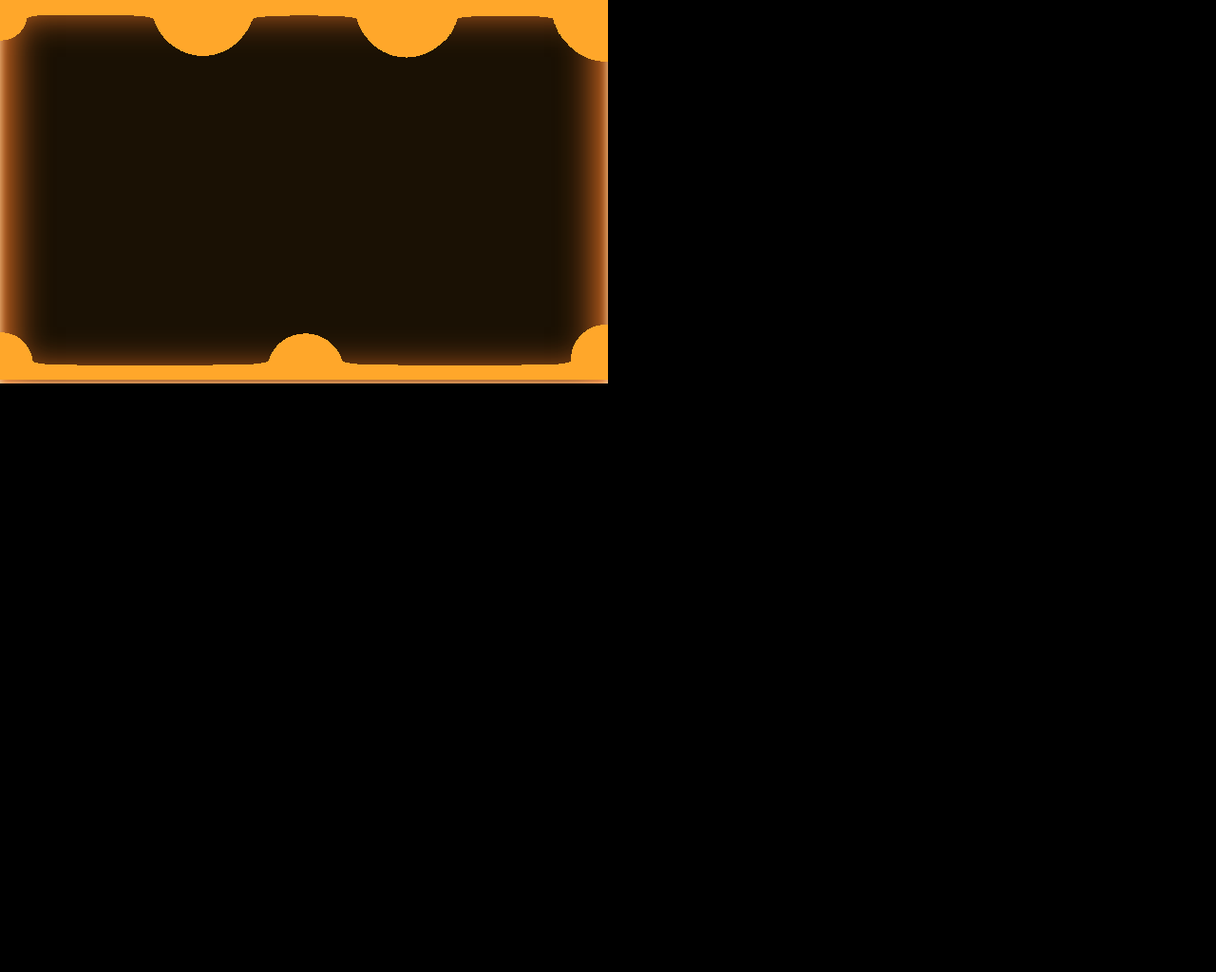
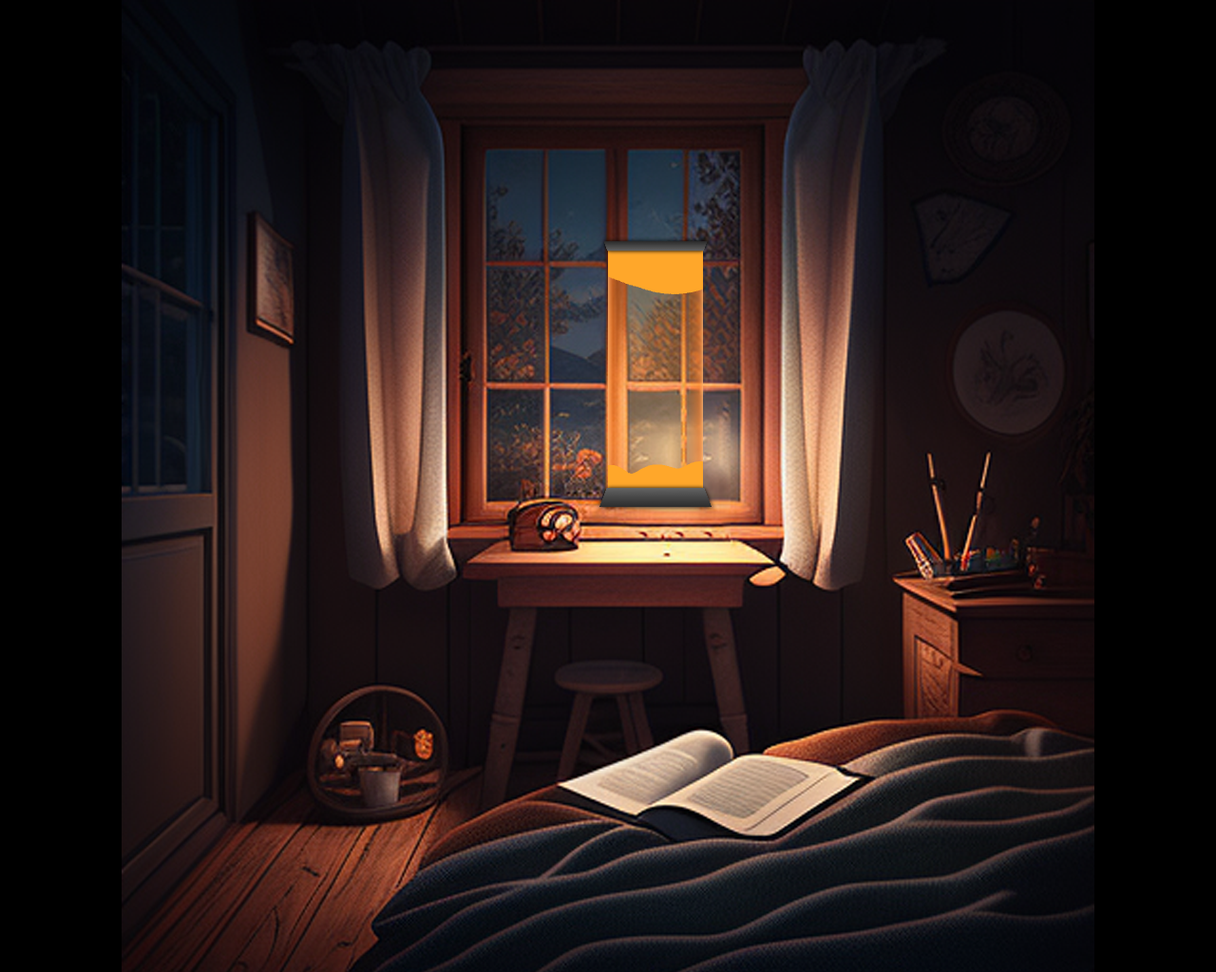
Before and after one commit to Woutervdvelde/LavaLamp, a plain HTML site: page index.html in a window 1280 px wide. Shown: the whole page at 95% size. Before the commit the page ends 800 px from the top, so only its background shows below. Drawn offline with Linux system fonts and the light colour scheme; animation ran at ten frames a second.

Commit message:
placed lavalamp in room

```diff
--- a/app.js
+++ b/app.js
@@ -3,22 +3,22 @@ const canvas = document.getElementById('canvas');
 const ctx = canvas.getContext('2d', { willReadFrequently: true });
 
 // Canvas sizing
-const resize = () => {
-    canvas.width = window.innerWidth / 2;
-    canvas.height = window.innerHeight / 2;
+const resize = (width, height) => {
+    canvas.width = width ?? window.innerWidth / 2;
+    canvas.height = height ?? window.innerHeight / 2;
 }
 
-window.onresize = resize
-resize();
+// window.onresize = resize
+resize(200, 500);
 
 
 // Defaults
-const THRESHOLD = 240;
-const LAVA_COLOR = '#ffa72a';
-const LAVA_COLOR_RGB = { r: 255, g: 167, b: 42 };
-const LAVA_RADIUS_MIN = 75;
-const LAVA_RAIDUS_MAX = 200;
-const LAVA_SPEED = 0.5;
+let THRESHOLD = 240;
+let LAVA_COLOR = '#ffa72a';
+let LAVA_COLOR_RGB = { r: 255, g: 167, b: 42 };
+let LAVA_RADIUS_MIN = 75;
+let LAVA_RAIDUS_MAX = 200;
+let LAVA_SPEED = 0.4;
 
 //random number between min and max
 const random = (min = LAVA_RADIUS_MIN, max = LAVA_RAIDUS_MAX) => Math.random() * (max - min) + min;
--- a/index.html
+++ b/index.html
@@ -8,8 +8,13 @@
     <title>LavaLamp</title>
 </head>
 <body>
-    <div class="lavalamp">
-        <canvas id="canvas"></canvas>
+    <div class="room">
+        <img src="assets/bedroom_2.png" alt="room">
+        <div class="lavalamp">
+            <div class="top"></div>
+            <canvas id="canvas"></canvas>
+            <div class="bottom"></div>
+        </div>
     </div>
     <script src="model/metaBall.js"></script>
     <script src="model/lavaLamp.js"></script>
--- a/style.css
+++ b/style.css
@@ -18,10 +18,45 @@ body {
     color: #fff;
 }
 
+.room {
+    display: flex;
+    justify-content: center;
+}
+
 .lavalamp {
+    position: absolute;
+    top: 33%;
+    left: 50%;
+    transform-origin: top left;
+    transform: scale(.5);
     width: fit-content;
     box-shadow:
         inset 0 0 10px #fcd59e,
         inset 0 0 41px 10px var(--lavalamp-color-dark);
-    background-color: rgba(var(--lavalamp-color-r), var(--lavalamp-color-g), var(--lavalamp-color-b), 0.1);
+    background-color: rgba(var(--lavalamp-color-r), var(--lavalamp-color-g), var(--lavalamp-color-b), 0.2);
+    overflow: visible;
 }
+
+.lavalamp .top {
+    content: '';
+    position: absolute;
+    left: -5px;
+    top: -19px;
+    transform: perspective(10px) rotateX(-2deg);
+    width: calc(100% + 10px);
+    height: 20px;
+    box-shadow: 0 0 10px #000;
+    background: linear-gradient(#2c2c2c, #646464);
+}
+
+.lavalamp .bottom {
+    content: '';
+    position: absolute;
+    left: -10px;
+    bottom: -35px;
+    width: calc(100% + 20px);
+    height: 40px;
+    background: linear-gradient(#646464, #2c2c2c);
+    box-shadow: 0 0 10px #000;
+    transform: perspective(10px) rotateX(2deg);
+}
```
Also changed, not shown: assets/bedroom.png (added), assets/bedroom_2.png (added).
